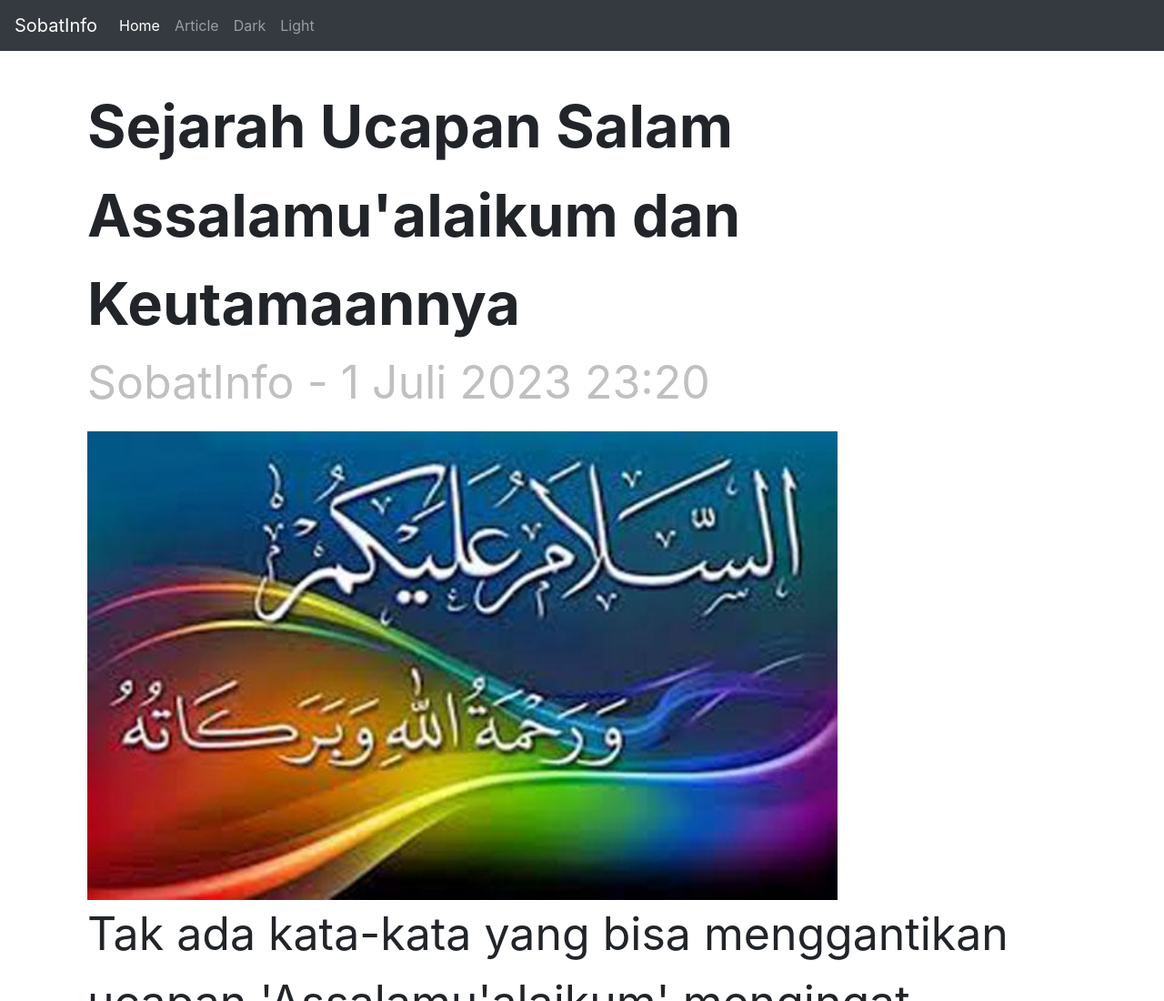
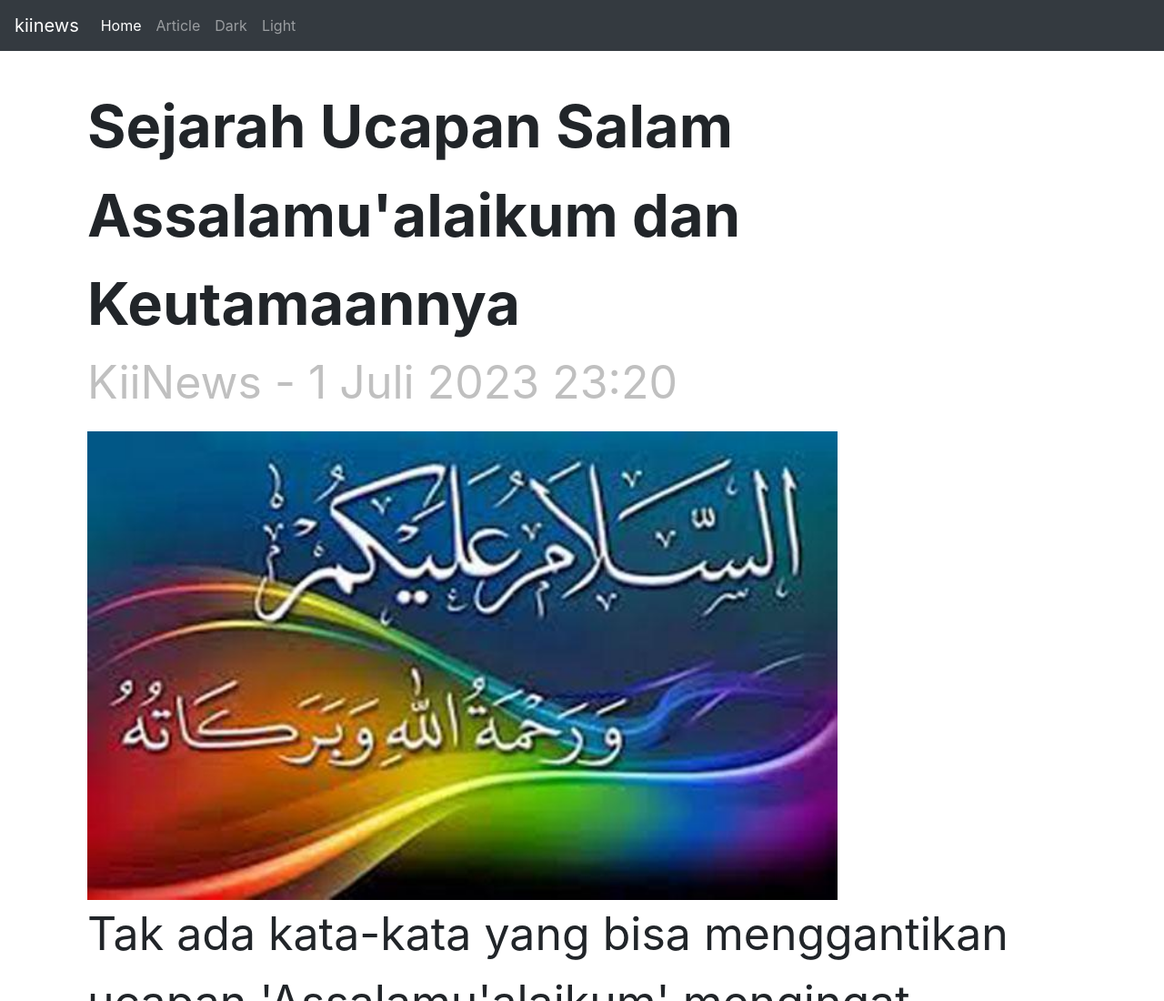
Before and after one commit to jkiiar/jkiiar.github.io, a plain HTML site: page news1.html in a window 1280 px wide. Shown: the top 1100 px of the page at 91% size. Drawn offline with nearby package versions, Linux system fonts and the light colour scheme.

Commit message:
Update news1.html

```diff
--- a/news1.html
+++ b/news1.html
@@ -4,7 +4,7 @@
     <meta charset="utf-8">
     <meta name="viewport" content="width=device-width, initial-scale=1, shrink-to-fit=no">
     <link rel="stylesheet" href="https://cdn.jsdelivr.net/npm/bootstrap@4.0.0/dist/css/bootstrap.min.css" integrity="sha384-Gn5384xqQ1aoWXA+058RXPxPg6fy4IWvTNh0E263XmFcJlSAwiGgFAW/dAiS6JXm" crossorigin="anonymous">
-    <title>sobatinfo</title>
+    <title>kiinews</title>
     <style>
       #darkmode {
         background-color: #333;
@@ -46,7 +46,7 @@
   </head>
   <body>
   <nav class="navbar navbar-expand-lg navbar-dark bg-dark">
-  <a class="navbar-brand" href="#">SobatInfo</a>
+  <a class="navbar-brand" href="#">kiinews</a>
   <button class="navbar-toggler" type="button" data-toggle="collapse" data-target="#navbarNav" aria-controls="navbarNav" aria-expanded="false" aria-label="Toggle navigation">
     <span class="navbar-toggler-icon"></span>
   </button>
@@ -70,7 +70,7 @@
 <br>
 <div class="article">
   <strong>Sejarah Ucapan Salam Assalamu'alaikum dan Keutamaannya</strong>
-  <p class="info">SobatInfo - 1 Juli 2023 23:20</p>
+  <p class="info">KiiNews - 1 Juli 2023 23:20</p>
   <img src="news1.jpg"/>
   <p>Tak ada kata-kata yang bisa menggantikan ucapan 'Assalamu'alaikum' mengingat fadhillahnya yang mengandung doa, keselamatan dan penghormatan.</p>
   <p>Dalam perspektif Islam, ucapan salam 'Assalamu'alaikum' (السلام عليكم) memiliki kedudukan mulia. Tidak ada kata-kata yang bisa menggantikan ucapan 'Assalamu'alaikum' mengingat fadhillah (keutamaan) dan maknanya yang mengandung doa, keselamatan dan penghormatan.</p>
```
